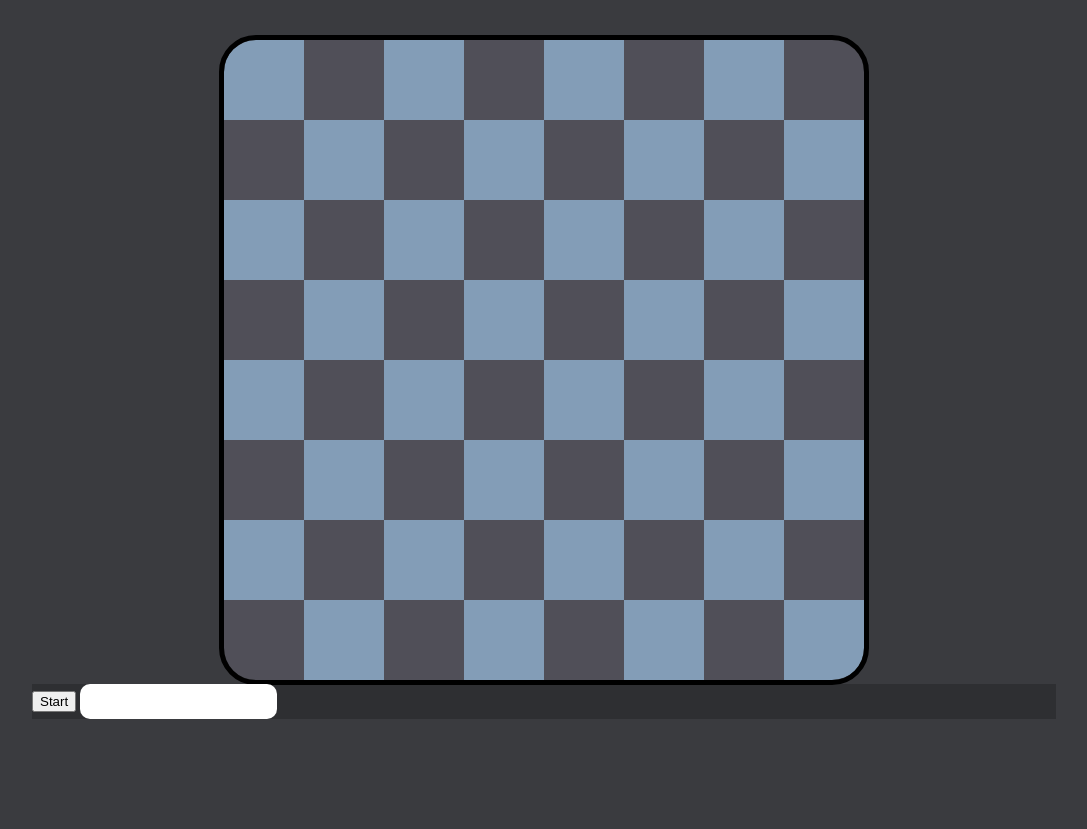
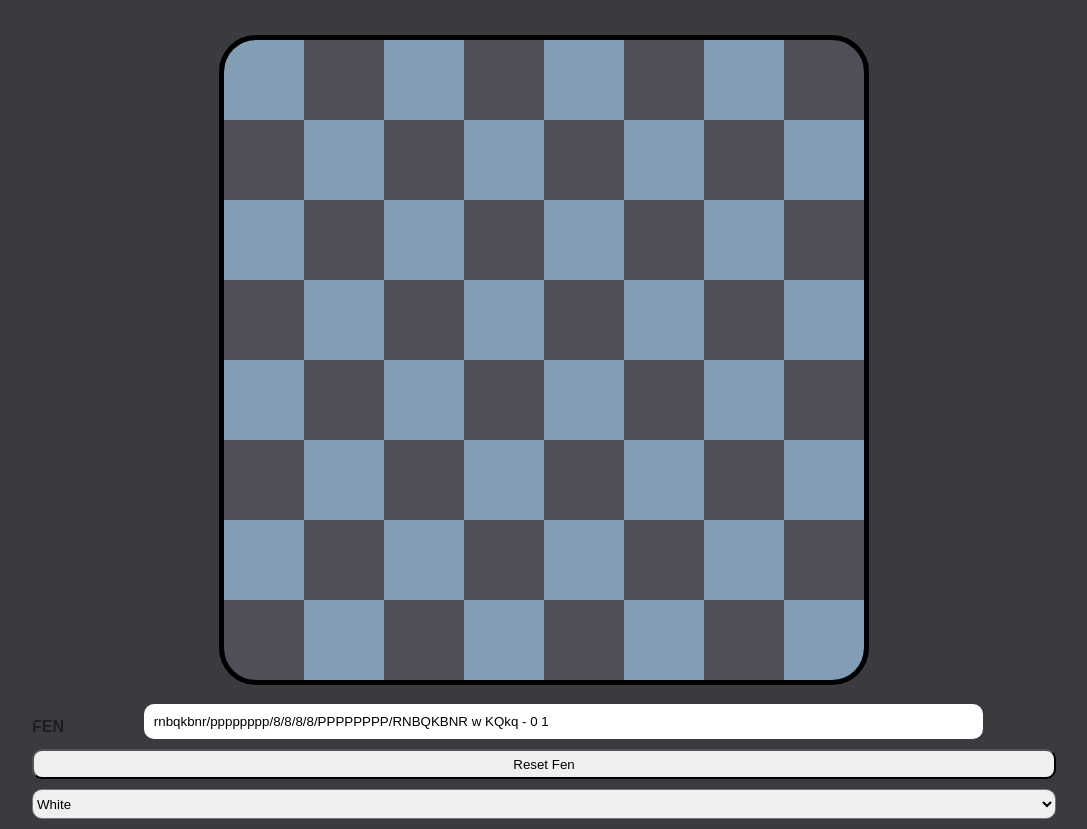
Before and after one commit to ConsumerJunk/BlindChess, a plain HTML site: page index.html in a window 1280 px wide. Shown: the whole page, without its empty margins (96-1183 px from the left). Before the commit the page ends 800 px from the top, so only its background shows below. Drawn offline with Linux system fonts and the light colour scheme.

Commit message:
Side swapping!

```diff
--- a/chess.js
+++ b/chess.js
@@ -1,5 +1,4 @@
 myColor = "b";
-var boardDom = document.getElementsByClassName("chess_board")[0];
 
 var board = [
 	["R","N","B","Q","K","B","N","R"],
@@ -23,6 +22,7 @@ var totalMoves = 8;
 
 function applyFen(fen) {
 
+	fenInput.value = fen;
 	fen = fen.split(" ");
 	fenRows = fen[0].split("/");
 	toMove = fen[1];
@@ -44,6 +44,7 @@ function applyFen(fen) {
 	}
 
 	for(var y = fenRows.length - 1; y >= 0; y--) {
+	// for(var y = 0; y < fenRows.length; y++) {
 
 		var row = fenRows[y];
 
@@ -69,7 +70,8 @@ function getFen() {
 
 	var fen = "";
 
-	for(var y = board.length - 1; y >= 0; y--){
+	// for(var y = board.length - 1; y >= 0; y--){
+	for(var y = 0; y < board.length; y++){
 
 		var row = board[y];
 		var spaces = 0;
@@ -130,8 +132,8 @@ function updateBoardDom() {
 			var dom = boardDom.getElementsByClassName("board_row")[7-y].getElementsByClassName("tile")[x];
 			dom.classList.remove("black");
 			dom.classList.remove("white");
-			if(getColor(x, y) == "w") dom.classList.add("white");
-			if(getColor(x, y) == "b") dom.classList.add("black");
+			if(getColor(x, y) == "w") dom.classList.add("black");
+			if(getColor(x, y) == "b") dom.classList.add("white");
 
 		}
 	}
@@ -168,6 +170,7 @@ function opponentMove(from, to) {
 	console.log("Opponent: " + text + " (" + piece + ")");
 
 	updateBoardDom();
+	fenInput.value = getFen();
 
 }
 
@@ -190,5 +193,6 @@ function iMove(from, to) {
 	console.log("Me: " + text);
 
 	updateBoardDom();
+	fenInput.value = getFen();
 
 }
--- a/index.html
+++ b/index.html
@@ -12,7 +12,7 @@
 </head>
 <body>
 
-    <div class="chess_board">
+    <div class="chess_board" onclick="start()">
         <div class="board_row"><div class="tile"></div><div class="tile"></div><div class="tile"></div><div class="tile"></div><div class="tile"></div><div class="tile"></div><div class="tile"></div><div class="tile"></div></div>
         <div class="board_row"><div class="tile"></div><div class="tile"></div><div class="tile"></div><div class="tile"></div><div class="tile"></div><div class="tile"></div><div class="tile"></div><div class="tile"></div></div>
         <div class="board_row"><div class="tile"></div><div class="tile"></div><div class="tile"></div><div class="tile"></div><div class="tile"></div><div class="tile"></div><div class="tile"></div><div class="tile"></div></div>
@@ -25,8 +25,19 @@
 
     <div class="control_area">
 
-        <button onclick="start()">Start</button>
-        <input>
+        <div class="input_group">
+            <h1>FEN</h1>
+            <input value="rnbqkbnr/pppppppp/8/8/8/8/PPPPPPPP/RNBQKBNR w KQkq - 0 1" id="fen_input">
+        </div>
+        <div class="input_group">
+            <button class="full" onclick="resetFen()">Reset Fen</button>
+        </div>
+        <div class="input_group">
+            <select class="full" id="playAs">
+                <option>White</option>
+                <option>Black</option>
+            </select>
+        </div>
 
     </div>
 
--- a/main.css
+++ b/main.css
@@ -1,6 +1,9 @@
 body {
+
 	background-color: rgb(58, 59, 63);
 	margin: 0px;
+	font-family: sans-serif;
+
 }
 
 .chess_board {
@@ -18,6 +21,10 @@ body {
 	border-radius: 5%;
 	overflow: hidden;
 
+}
+
+.flip {
+	transform: scaleY(-1);
 }
 
 .chess_board .board_row {
@@ -46,7 +53,7 @@ body {
 
 	width: 80vw;
 	margin-left: 10vw;
-	background-color: rgba(0, 0, 0, 0.2);
+	margin-top: 20px;
 
 	input {
 		padding: 10px;
@@ -63,3 +70,34 @@ body {
 .tile.white {
 	background-color: white !important;
 }
+
+.input_group {
+
+	color: rgba(0, 0, 0, 0.5);
+
+	*:nth-child(1) {
+		margin-right: 5px;
+	}
+
+	h1 {
+		width: 10%;
+		overflow: hidden;
+		font-size: 1em;
+	}
+	input {
+		width: 80%;
+	}
+
+	* {
+		display: inline-block;
+		vertical-align: middle;
+		margin-bottom: 10px;
+		border-radius: 10px;
+	}
+
+	.full {
+		width: 100%;
+		height: 30px;
+	}
+
+}
--- a/main.js
+++ b/main.js
@@ -3,12 +3,31 @@ var startSound = new Audio("start.wav");
 var moveSound = new Audio("move.wav");
 
 var gameRunning = false;
+var fenInput = document.getElementById("fen_input");
+var playAs = document.getElementById("playAs");
+var boardDom = document.getElementsByClassName("chess_board")[0];
+
+function resetFen() {
+	fenInput.value = "rnbqkbnr/pppppppp/8/8/8/8/PPPPPPPP/RNBQKBNR w KQkq - 0 1";
+}
 
 function start() {
+
+	applyFen(fenInput.value);
+	toMove = playAs.value == "White" ? "w" : "b";
+	if(playAs.value == "White") {
+
+	}
+
 	if(!gameRunning) {
+		if(playAs.value == "Black") {
 			startGame();
+		}
 		gameRunning = true;
 	}
+
+	updateBoardDom();
 	startSound.play();
 	startVoice();
+
 }
```
Lines whose indentation alone changed are shown as unchanged.
